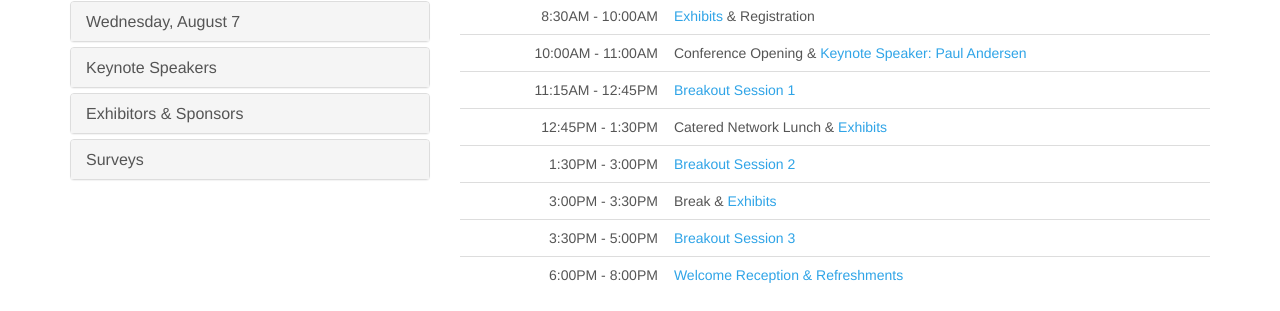
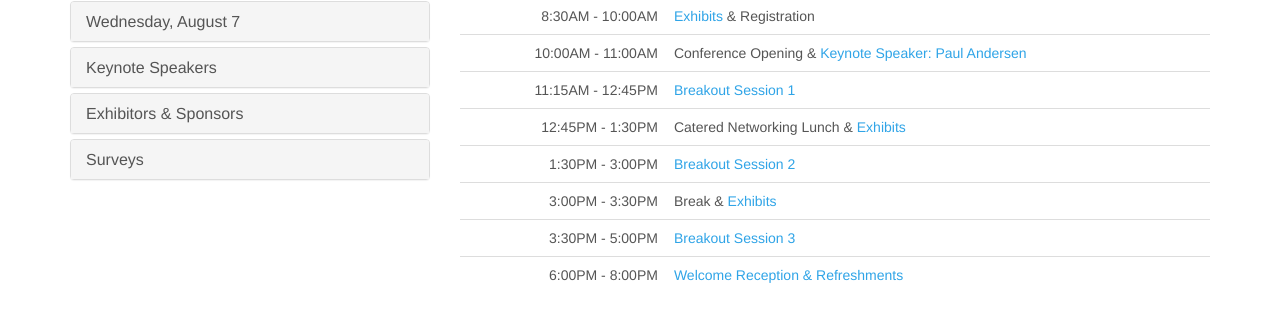
Before and after one commit to jake-chipps/SSI24, a Jekyll site: the page built from _docs/mon.md, in a window 1280 px wide. Shown: the part 249-560 px from the top of the page. Built offline with Jekyll 4.4.1, drawn with Linux system fonts in a browser that asks for light colours.

Commit message:
Update mon.md

```diff
--- a/_docs/mon.md
+++ b/_docs/mon.md
@@ -10,7 +10,7 @@ permalink: /docs/mon/
 |  8:30AM - 10:00AM | [Exhibits](../exhibitors/) & Registration              |
 | 10:00AM - 11:00AM | Conference Opening & [Keynote Speaker: Paul Andersen](../keynote1/) |
 | 11:15AM - 12:45PM | [Breakout Session 1](../breakout1/)                   |
-|  12:45PM - 1:30PM | Catered Network Lunch & [Exhibits](../exhibitors/)     |
+|  12:45PM - 1:30PM | Catered Networking Lunch & [Exhibits](../exhibitors/)     |
 |   1:30PM - 3:00PM | [Breakout Session 2](../breakout2/)                |
 |   3:00PM - 3:30PM | Break & [Exhibits](../exhibitors/)                     |
 |   3:30PM - 5:00PM | [Breakout Session 3](../breakout3/)                  |
```
